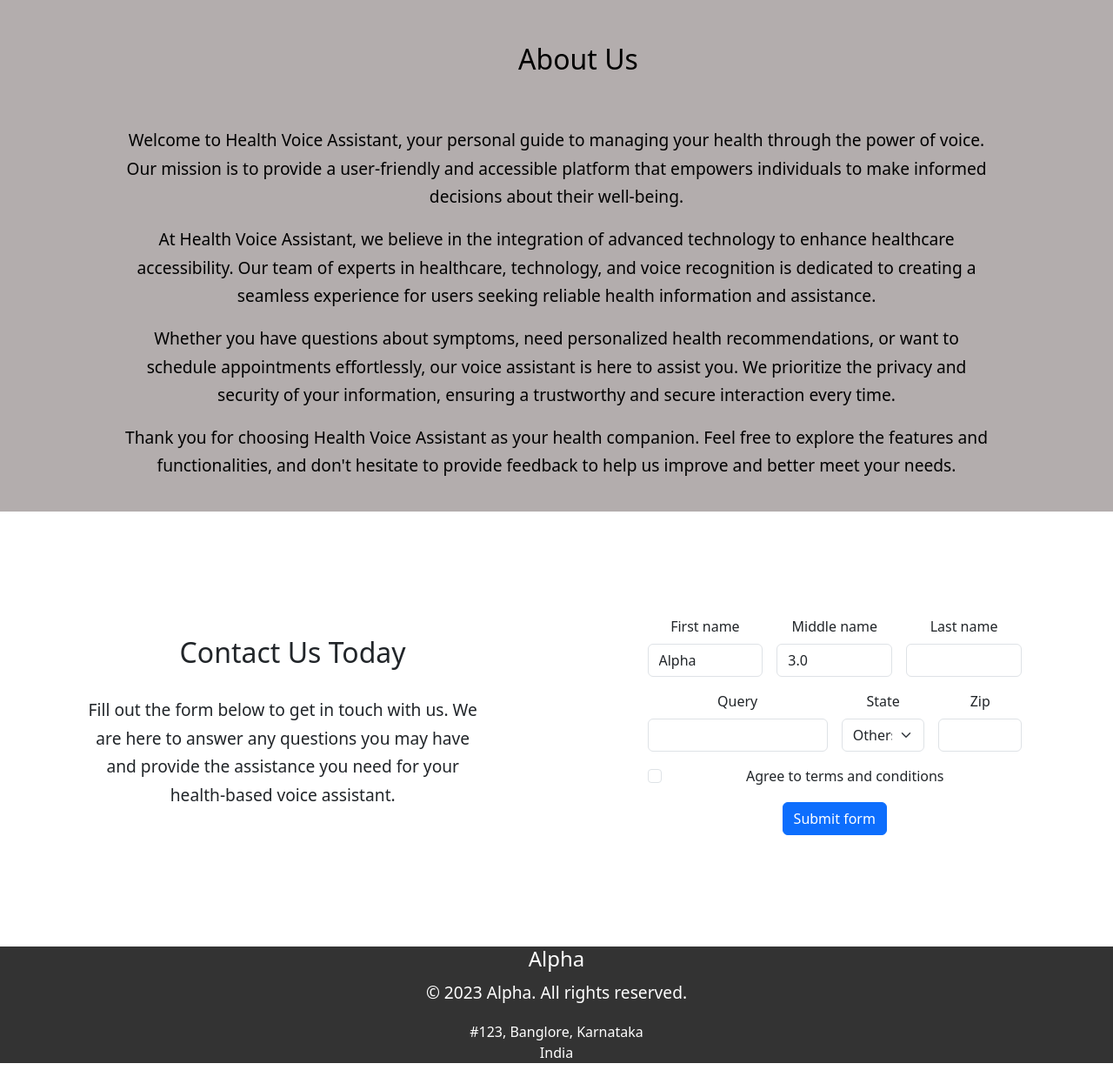
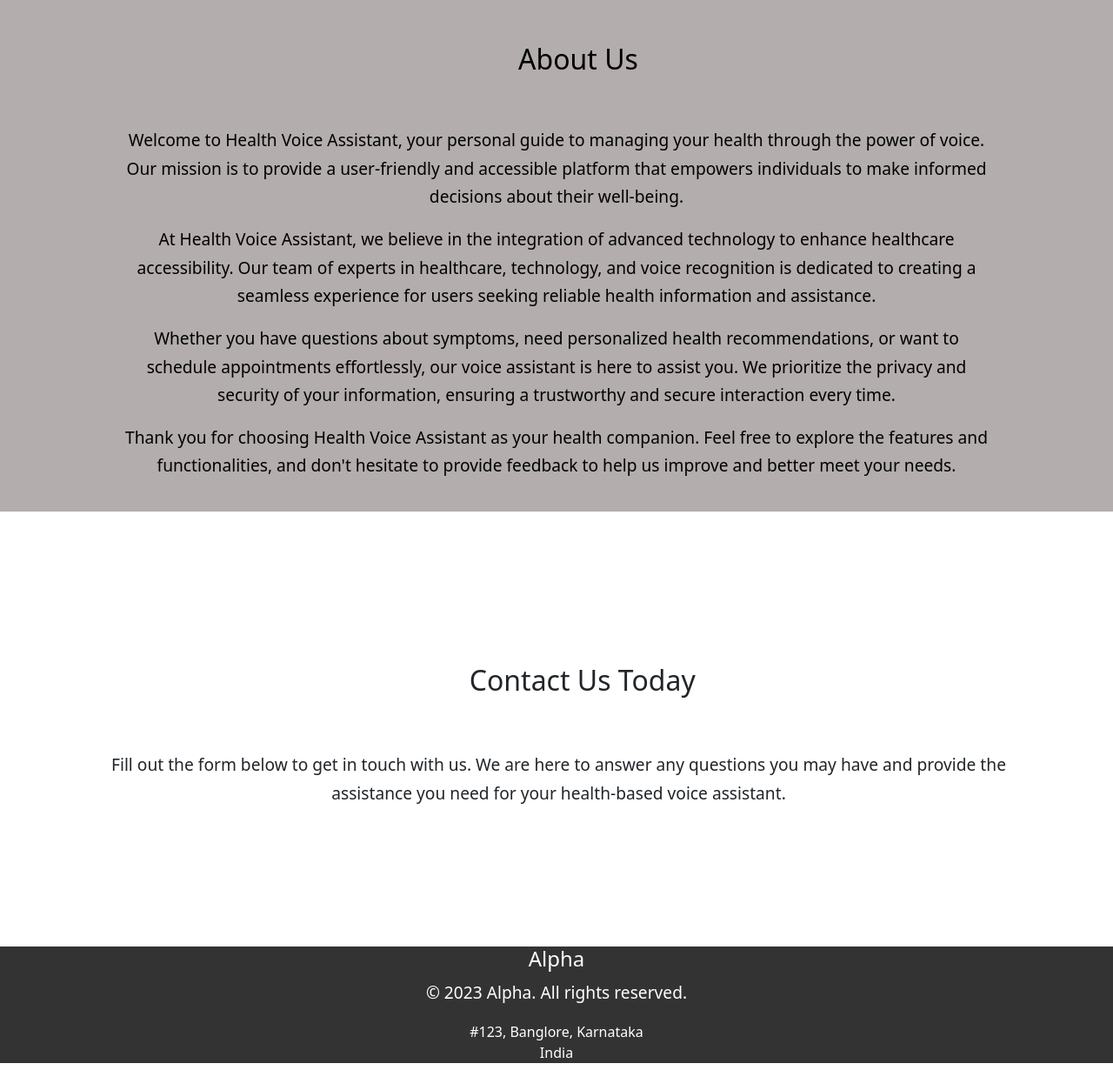
Before and after one commit to vini-1155/Voice-assistant-, a Flask app: page / in a window 1280 px wide. Shown: the part 2514-3752 px from the top of the page at 87% size. Run offline with Flask 3, Linux system fonts and the light colour scheme; some libraries are stand-ins or nearby versions.

Commit message:
Update layout.html

```diff
--- a/templates/layout.html
+++ b/templates/layout.html
@@ -33,6 +33,10 @@
     .speech img {
       float: right;
       width: 40px;
+    }
+
+    .btns{
+      padding: 3px 5px 15px 5px;
     }
 
 
@@ -229,7 +233,7 @@
   </header>
   <center>
     <div class="content">
-      <h2 class="hdng display-1"  >Transform Your Health with</h2>
+      <h2 class="hdng display-1"  >Transform Your Health with Alpha</h2>
       <p class="desp">Get instant assistance for your health needs with our voice assistant technology.</p>
     </div>
 
@@ -293,84 +297,10 @@
 
 
 <div class="contactus row" id="contact">
-  <div class="con col-sm-6 col-lg-6">
+  <div class="con col-sm-12 col-lg-12">
     <h2>Contact Us Today</h2>
     <p>Fill out the form below to get in touch with us. We are here to answer any questions you may have and provide
       the assistance you need for your health-based voice assistant.</p>
-  </div>
-  <div class="col-sm-6 col-lg-6">
-
-
-    <form class="con row g-3 needs-validation" method="POST"  novalidate>
-      <div class="col-md-4">
-        <label for="validationCustom01" class="form-label">First name</label>
-        <input type="text" class="form-control" id="validationCustom01" value="Alpha" required>
-        <div class="valid-feedback">
-          Looks good!
-        </div>
-      </div>
-      <div class="col-md-4">
-        <label for="validationCustom02" class="form-label">Middle name</label>
-        <input type="text" class="form-control" id="validationCustom02" value="3.0">
-        <div class="valid-feedback">
-          Looks good!
-        </div>
-      </div>
-      <div class="col-md-4">
-        <label for="validationCustomUsername" class="form-label">Last name</label>
-        <div class="input-group has-validation">
-          <input type="text" class="form-control" id="validationCustomUsername" aria-describedby="inputGroupPrepend"
-            required>
-          <div class="invalid-feedback">
-            Please choose a username.
-          </div>
-        </div>
-      </div>
-      <div class="col-md-6">
-        <label for="validationCustom03" class="form-label">Query</label>
-        <input type="text" class="form-control" id="validationCustom03" required>
-        <div class="invalid-feedback">
-          Please raise a question.
-        </div>
-      </div>
-      <div class="col-md-3">
-        <label for="validationCustom04" class="form-label">State</label>
-        <select class="form-select" id="validationCustom04" required>
-          <option selected value="Andra">Andra-pradesh</option>
-          <option selected value="karnataka">Karnataka</option>
-          <option selected value="tamilnadu">Tamil Nadu</option>
-          <option selected value="kerala">Kerala</option>
-          <option selected value="maha">Maharastra</option>
-          <option selected value="madhyapradesh">Madhyapradesh</option>
-          <option selected value="">Others</option>
-          <option>...</option>
-        </select>
-        <div class="invalid-feedback">
-          Please select a valid state.
-        </div>
-      </div>
-      <div class="col-md-3">
-        <label for="validationCustom05" class="form-label">Zip</label>
-        <input type="text" class="form-control" id="validationCustom05" required>
-        <div class="invalid-feedback">
-          Please provide a valid zip.
-        </div>
-      </div>
-      <div class="col-12">
-        <div class="form-check">
-          <input class="form-check-input" type="checkbox" value="" id="invalidCheck" required>
-          <label class="form-check-label" for="invalidCheck">
-            Agree to terms and conditions
-          </label>
-          <div class="invalid-feedback">
-            You must agree before submitting.
-          </div>
-        </div>
-      </div>
-      <div class="col-12">
-        <button class="btn btn-primary" type="submit">Submit form</button>
-      </div>
-    </form>
   </div>
 </div>
 
```
